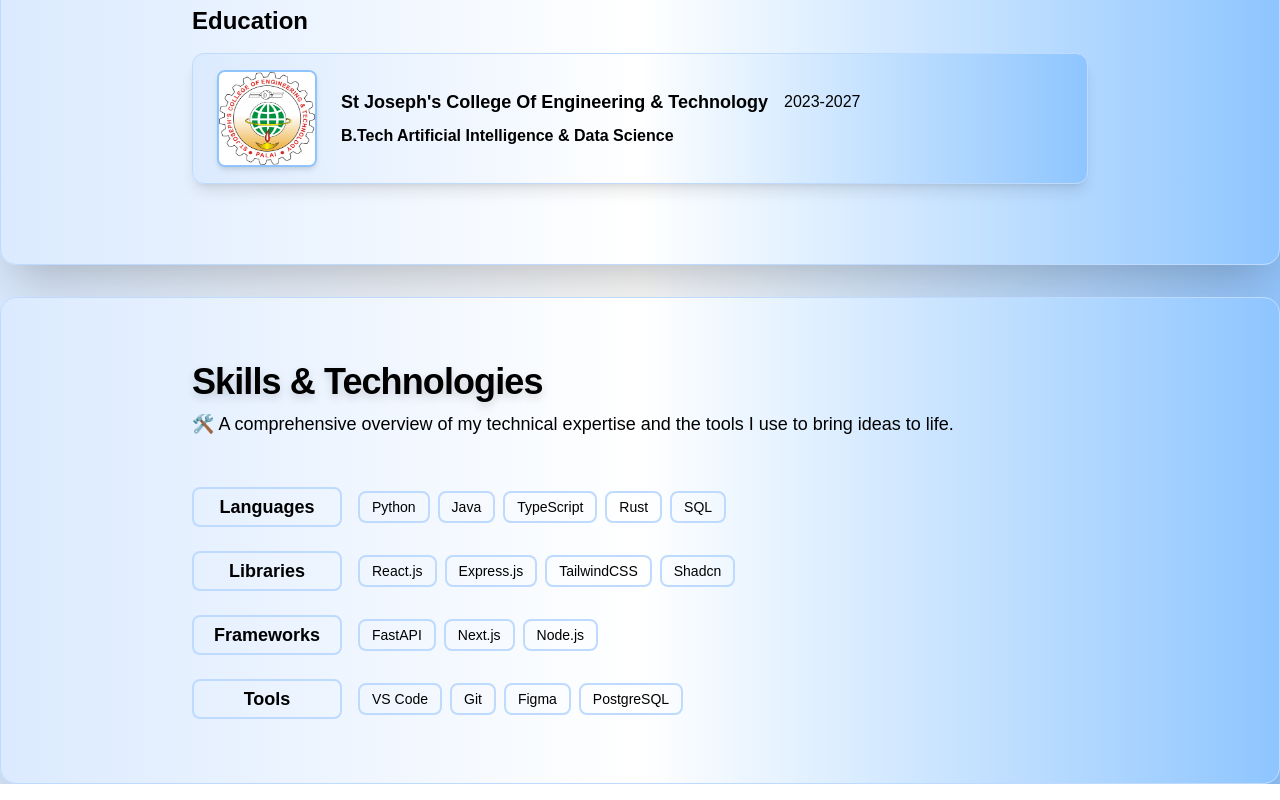
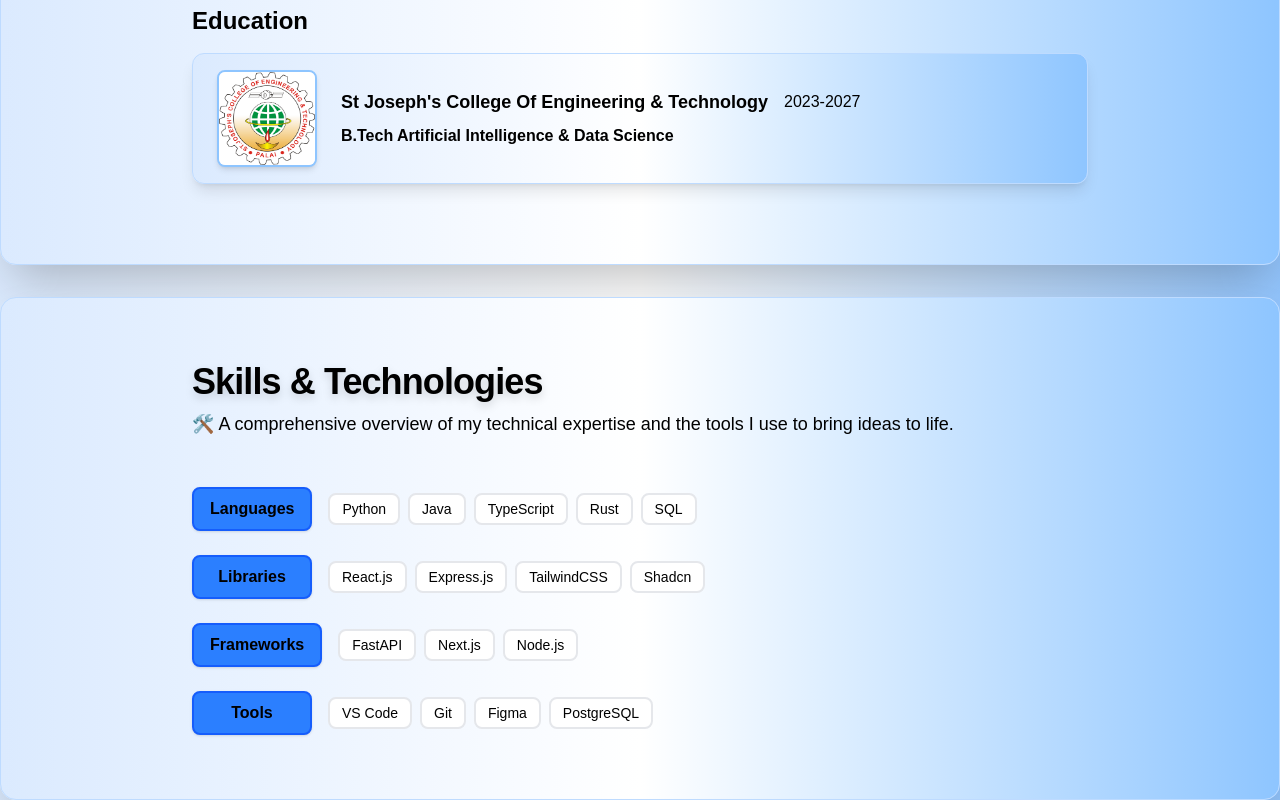
Before and after one commit to CSVaishakh/Portfolio, a Next.js app: page / in a window 1280 px wide. Shown: the part 1089-1889 px from the top of the page. Built offline with nearby package versions, Linux system fonts and the light colour scheme.

Commit message:
updated the skill section styles

```diff
--- a/components/skills.tsx
+++ b/components/skills.tsx
@@ -84,18 +84,14 @@ const Skills: React.FC = () => {
                         >
                             <motion.span
                                 whileHover={{
-                                    scale: 1.05,
-                                    backgroundColor: "rgba(59, 130, 246, 0.1)"
+                                    scale: 1.05
                                 }}
                                 whileTap={{ scale: 0.98 }}
-                                className="inline-flex items-center justify-center px-3 py-1 rounded-lg cursor-pointer transition-all duration-200 hover:bg-blue-50 border-2 border-blue-200 hover:border-blue-400 text-black font-semibold text-lg min-w-[150px] flex-shrink-0"
+                                className="inline-flex items-center justify-center px-4 py-2 rounded-lg cursor-pointer transition-all duration-200 bg-blue-500 hover:bg-blue-600 border-2 border-blue-600 hover:border-blue-700 text-black font-semibold text-base min-w-[120px] flex-shrink-0 shadow-sm"
                             >
                                 {category.title}
                             </motion.span>
-                            <motion.div
-                                variants={containerVariants}
-                                className="flex flex-wrap gap-2"
-                            >
+                            <motion.div variants={containerVariants} className="flex flex-wrap gap-2">
                                 {category.skills.map((skill, skillIndex) => (
                                     <motion.span
                                         key={skill}
@@ -105,11 +101,8 @@ const Skills: React.FC = () => {
                                             backgroundColor: "rgba(59, 130, 246, 0.1)"
                                         }}
                                         whileTap={{ scale: 0.98 }}
-                                        className="inline-flex items-center justify-center px-3 py-1 rounded-lg cursor-pointer transition-all duration-200 hover:bg-blue-50 border-2 border-blue-200 hover:border-blue-400"
-                                    >
-                                        <span className="text-black font-medium hover:text-gray-800 text-sm">
-                                            {skill}
-                                        </span>
+                                        className="inline-flex items-center justify-center px-3 py-1 rounded-lg cursor-pointer transition-all duration-200 bg-white hover:bg-gray-50 border-2 border-gray-200 hover:border-gray-300">
+                                        <span className="text-black font-medium hover:text-gray-800 text-sm">{skill}</span>
                                     </motion.span>
                                 ))}
                             </motion.div>
```
